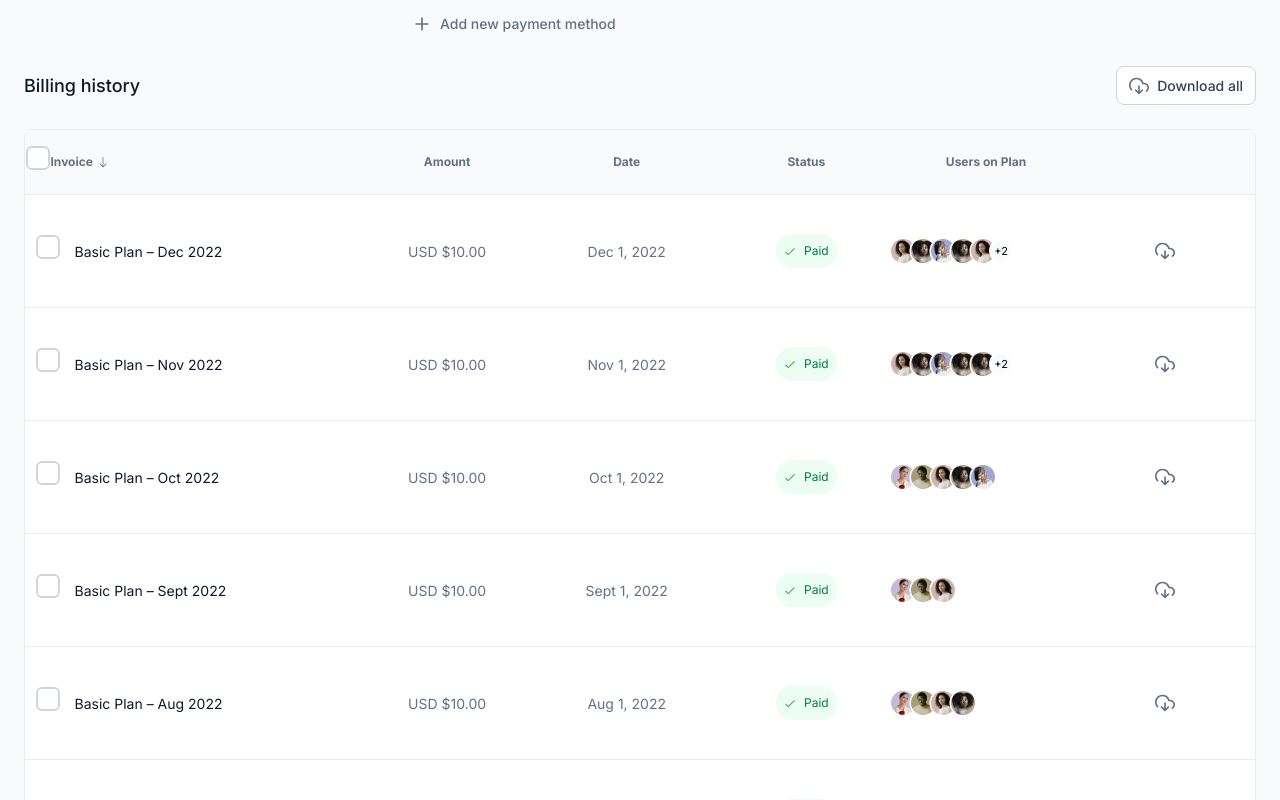
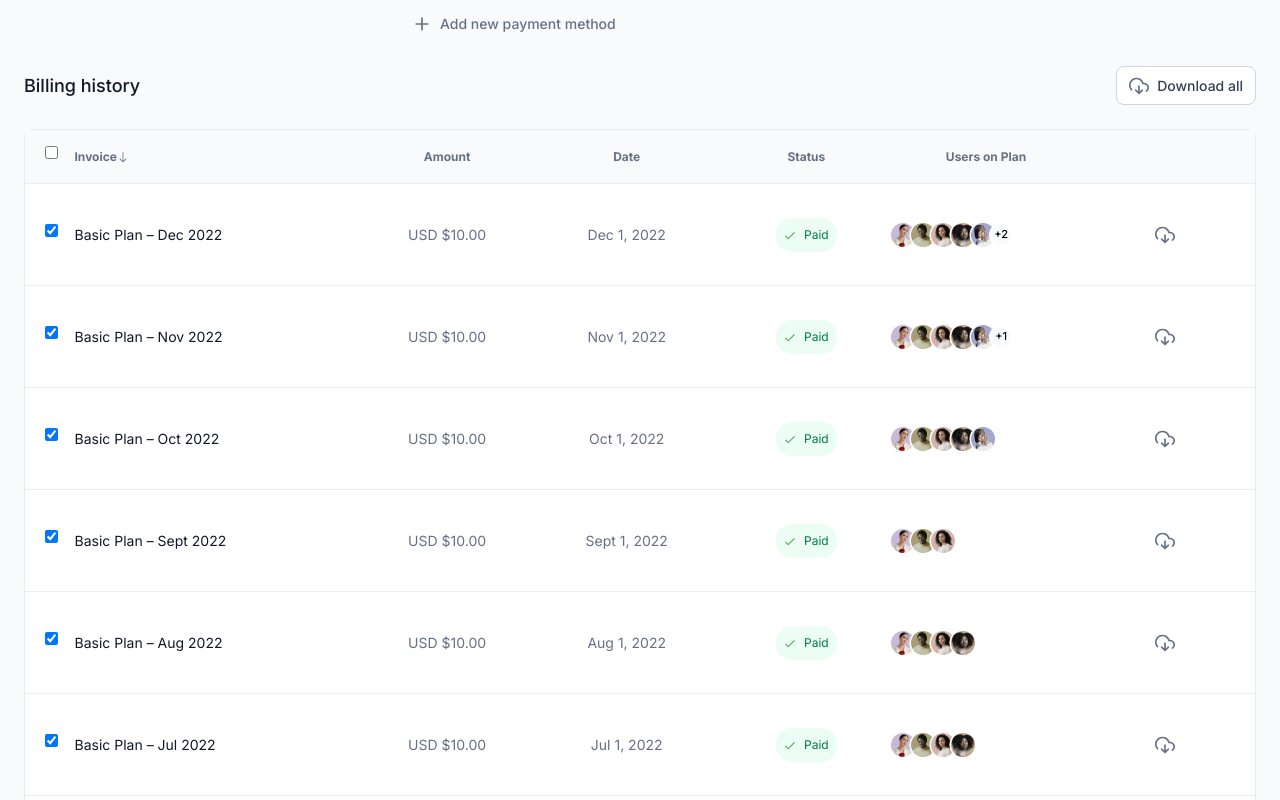
Before and after one commit to Emmathem/vencru-app, a React (Create React App) app: page /dashboard-new in a window 1280 px wide. Shown: the part 820-1620 px from the top of the page. Built offline with nearby package versions, Linux system fonts and the light colour scheme.

Commit message:
fixing table

```diff
--- a/src/components/dashboard/billings/BillingRecordSection.js
+++ b/src/components/dashboard/billings/BillingRecordSection.js
@@ -1,4 +1,4 @@
-import React from 'react';
+import React, { useState } from 'react';
 // import { Table } from 'antd';
 import { planRecord } from '../../../data/utils';
 import downloadIcon from '../../../assets/img/icons/downloadIcon.svg';
@@ -7,26 +7,18 @@ import { BsArrowDown } from 'react-icons/bs';
 import { FcCheckmark } from 'react-icons/fc';
 
 const BillingRecordSection = () => {
-    // const columns = [
-    //     {
-    //         title: 'Invoice',
-    //         dataIndex: 'planName',
-    //     },
-    //     {
-    //         title: 'Amount',
-    //     },
-    //     {
-    //         title: 'Date',
-    //     },
-    //     {
-    //         title: 'Status',
-    //     },
-    //     {
-    //         title: 'Users on Plan',
-    //     },
-    // ];
-    //
-    // const rowSelection = () => {};
+    const [isCheckAll, setIsCheckAll] = useState(false);
+    const [isCheck, setIsCheck] = useState([]);
+    // const [list, setList] = useState([]);
+
+    const handleSelectAll = () => {
+        setIsCheckAll(!isCheckAll);
+        setIsCheck(planRecord.map((li) => li.id));
+        console.log(isCheck, 'cc');
+        if (isCheckAll) {
+            setIsCheck([]);
+        }
+    };
     return (
         <div className="mt-8">
             <div className="flex items-center justify-between">
@@ -37,40 +29,40 @@ const BillingRecordSection = () => {
                 </div>
             </div>
             <div className="my-6 mb-12 rounded-lg overflow-hidden">
-                {/*<Table columns={columns} rowSelection={rowSelection} data={planRecord} />*/}
                 <div className="overflow-x-auto lg:overflow-x-hidden pb-16 md:w-full">
                     <table className="w-full table-fixed overflow-x-auto bg-white shadow-md">
                         <thead className="text-[#667085] border border-[#EAECF0] overflow-hidden font-normal text-[12px]">
                             <tr className="bg-[#F9FAFB]">
-                                <th className="py-4 w-[25px]">
-                                    <div className="flex items-center mr-4 mb-2">
+                                <th className="py-4 pl-5 w-[25px]">
+                                    <div className="flex items-center pr-4 mb-2">
                                         <input
                                             type="checkbox"
-                                            id="yes"
+                                            id="checkAll"
                                             name="confirmation"
                                             value="yes"
-                                            className="opacity-0 absolute h-8 w-8"
+                                            // className="opacity-0 absolute h-8 w-8"
+                                            onChange={handleSelectAll}
                                         />
-                                        <div className="bg-white border-2 rounded-md border-[#D0D5DD] w-6 h-6 flex flex-shrink-0 justify-center items-center mr-2 focus-within:border-blue-500">
-                                            <svg
-                                                className="fill-current hidden w-3 h-3 text-blue-600 pointer-events-none"
-                                                version="1.1"
-                                                viewBox="0 0 17 12"
-                                                xmlns="http://www.w3.org/2000/svg"
-                                            >
-                                                <g fill="none" fillRule="evenodd">
-                                                    <g transform="translate(-9 -11)" fill="#1F73F1" fillRule="nonzero">
-                                                        <path d="m25.576 11.414c0.56558 0.55188 0.56558 1.4439 0 1.9961l-9.404 9.176c-0.28213 0.27529-0.65247 0.41385-1.0228 0.41385-0.37034 0-0.74068-0.13855-1.0228-0.41385l-4.7019-4.588c-0.56584-0.55188-0.56584-1.4442 0-1.9961 0.56558-0.55214 1.4798-0.55214 2.0456 0l3.679 3.5899 8.3812-8.1779c0.56558-0.55214 1.4798-0.55214 2.0456 0z" />
-                                                    </g>
-                                                </g>
-                                            </svg>
-                                        </div>
-                                        <label htmlFor="yes" className="select-none" />
+                                        {/*<div className="bg-white border-2 rounded-md border-[#D0D5DD] w-6 h-6 flex flex-shrink-0 justify-center items-center mr-2 focus-within:border-blue-500">*/}
+                                        {/*    <svg*/}
+                                        {/*        className="fill-current hidden w-3 h-3 text-blue-600 pointer-events-none"*/}
+                                        {/*        version="1.1"*/}
+                                        {/*        viewBox="0 0 17 12"*/}
+                                        {/*        xmlns="http://www.w3.org/2000/svg"*/}
+                                        {/*    >*/}
+                                        {/*        <g fill="none" fillRule="evenodd">*/}
+                                        {/*            <g transform="translate(-9 -11)" fill="#1F73F1" fillRule="nonzero">*/}
+                                        {/*                <path d="m25.576 11.414c0.56558 0.55188 0.56558 1.4439 0 1.9961l-9.404 9.176c-0.28213 0.27529-0.65247 0.41385-1.0228 0.41385-0.37034 0-0.74068-0.13855-1.0228-0.41385l-4.7019-4.588c-0.56584-0.55188-0.56584-1.4442 0-1.9961 0.56558-0.55214 1.4798-0.55214 2.0456 0l3.679 3.5899 8.3812-8.1779c0.56558-0.55214 1.4798-0.55214 2.0456 0z" />*/}
+                                        {/*            </g>*/}
+                                        {/*        </g>*/}
+                                        {/*    </svg>*/}
+                                        {/*</div>*/}
+                                        <label htmlFor="checkAll" className="select-none" />
                                     </div>
                                 </th>
                                 <th className="w-1/4 text-left">
                                     <div className="flex items-center">
-                                        <span className="pr-1">Invoice</span>
+                                        <span className="pl-6">Invoice</span>
                                         <BsArrowDown />
                                     </div>
                                 </th>
@@ -91,30 +83,31 @@ const BillingRecordSection = () => {
                                                     <div className="flex items-center mr-4 mb-2">
                                                         <input
                                                             type="checkbox"
-                                                            id="yes"
+                                                            id={`plan` + item.id}
                                                             name="confirmation"
                                                             value="yes"
-                                                            className="opacity-0 absolute h-8 w-8"
+                                                            // className="opacity-0 absolute h-8 w-8"
+                                                            checked={isCheck}
                                                         />
-                                                        <div className="bg-white border-2 rounded-md border-[#D0D5DD] w-6 h-6 flex flex-shrink-0 justify-center items-center mr-2 focus-within:border-blue-500">
-                                                            <svg
-                                                                className="fill-current hidden w-3 h-3 text-blue-600 pointer-events-none"
-                                                                version="1.1"
-                                                                viewBox="0 0 17 12"
-                                                                xmlns="http://www.w3.org/2000/svg"
-                                                            >
-                                                                <g fill="none" fillRule="evenodd">
-                                                                    <g
-                                                                        transform="translate(-9 -11)"
-                                                                        fill="#1F73F1"
-                                                                        fillRule="nonzero"
-                                                                    >
-                                                                        <path d="m25.576 11.414c0.56558 0.55188 0.56558 1.4439 0 1.9961l-9.404 9.176c-0.28213 0.27529-0.65247 0.41385-1.0228 0.41385-0.37034 0-0.74068-0.13855-1.0228-0.41385l-4.7019-4.588c-0.56584-0.55188-0.56584-1.4442 0-1.9961 0.56558-0.55214 1.4798-0.55214 2.0456 0l3.679 3.5899 8.3812-8.1779c0.56558-0.55214 1.4798-0.55214 2.0456 0z" />
-                                                                    </g>
-                                                                </g>
-                                                            </svg>
-                                                        </div>
-                                                        <label htmlFor="yes" className="select-none" />
+                                                        {/*<div className="bg-white border-2 rounded-md border-[#D0D5DD] w-6 h-6 flex flex-shrink-0 justify-center items-center mr-2 focus-within:border-blue-500">*/}
+                                                        {/*    <svg*/}
+                                                        {/*        className="fill-current hidden w-3 h-3 text-blue-600 pointer-events-none"*/}
+                                                        {/*        version="1.1"*/}
+                                                        {/*        viewBox="0 0 17 12"*/}
+                                                        {/*        xmlns="http://www.w3.org/2000/svg"*/}
+                                                        {/*    >*/}
+                                                        {/*        <g fill="none" fillRule="evenodd">*/}
+                                                        {/*            <g*/}
+                                                        {/*                transform="translate(-9 -11)"*/}
+                                                        {/*                fill="#1F73F1"*/}
+                                                        {/*                fillRule="nonzero"*/}
+                                                        {/*            >*/}
+                                                        {/*                <path d="m25.576 11.414c0.56558 0.55188 0.56558 1.4439 0 1.9961l-9.404 9.176c-0.28213 0.27529-0.65247 0.41385-1.0228 0.41385-0.37034 0-0.74068-0.13855-1.0228-0.41385l-4.7019-4.588c-0.56584-0.55188-0.56584-1.4442 0-1.9961 0.56558-0.55214 1.4798-0.55214 2.0456 0l3.679 3.5899 8.3812-8.1779c0.56558-0.55214 1.4798-0.55214 2.0456 0z" />*/}
+                                                        {/*            </g>*/}
+                                                        {/*        </g>*/}
+                                                        {/*    </svg>*/}
+                                                        {/*</div>*/}
+                                                        <label htmlFor={`plan` + item.id} className="select-none" />
                                                     </div>
                                                 </div>
                                             </div>
@@ -143,13 +136,13 @@ const BillingRecordSection = () => {
                                             <div className="flex items-center">
                                                 {item.users.length > 5 ? (
                                                     <>
-                                                        {item.users.slice(2).map((user, index) => (
+                                                        {item.users.slice(0, 5).map((user, index) => (
                                                             <React.Fragment key={index}>
                                                                 <img src={user.avatar} alt="user" className="-ml-2" />
                                                             </React.Fragment>
                                                         ))}
                                                         <div className="flex items-center justify-center w-[24px] h-[24px] -ml-2 rounded-full border-2 p-1 border-white bg-[#F9FAFB]">
-                                                            <span className="text-[11px]">
+                                                            <span className="text-[11px] font-medium">
                                                                 +{item.users.length - 5}
                                                             </span>
                                                         </div>
--- a/src/data/utils.js
+++ b/src/data/utils.js
@@ -74,7 +74,6 @@ export const planRecord = [
             { id: 3, avatar: Avatar4 },
             { id: 4, avatar: Avatar5 },
             { id: 5, avatar: Avatar4 },
-            { id: 6, avatar: Avatar4 },
         ],
     },
     {
```
